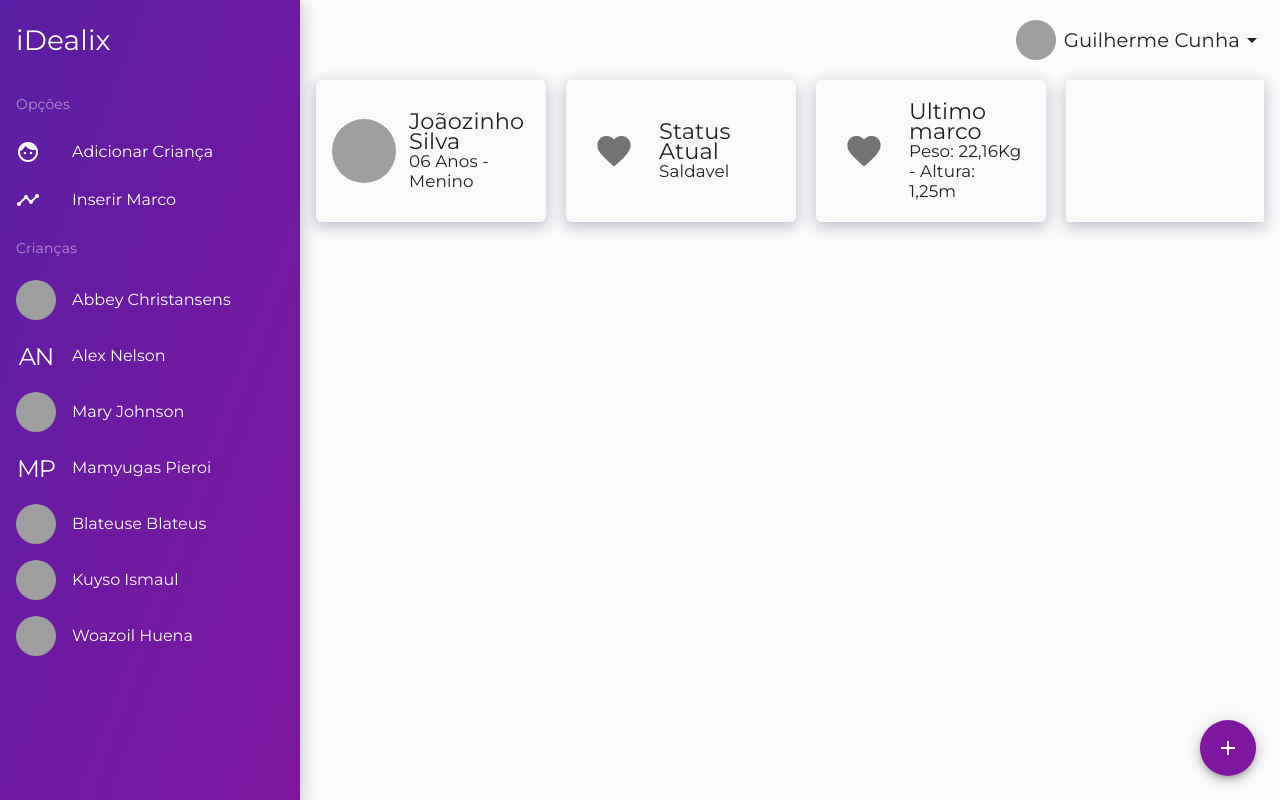
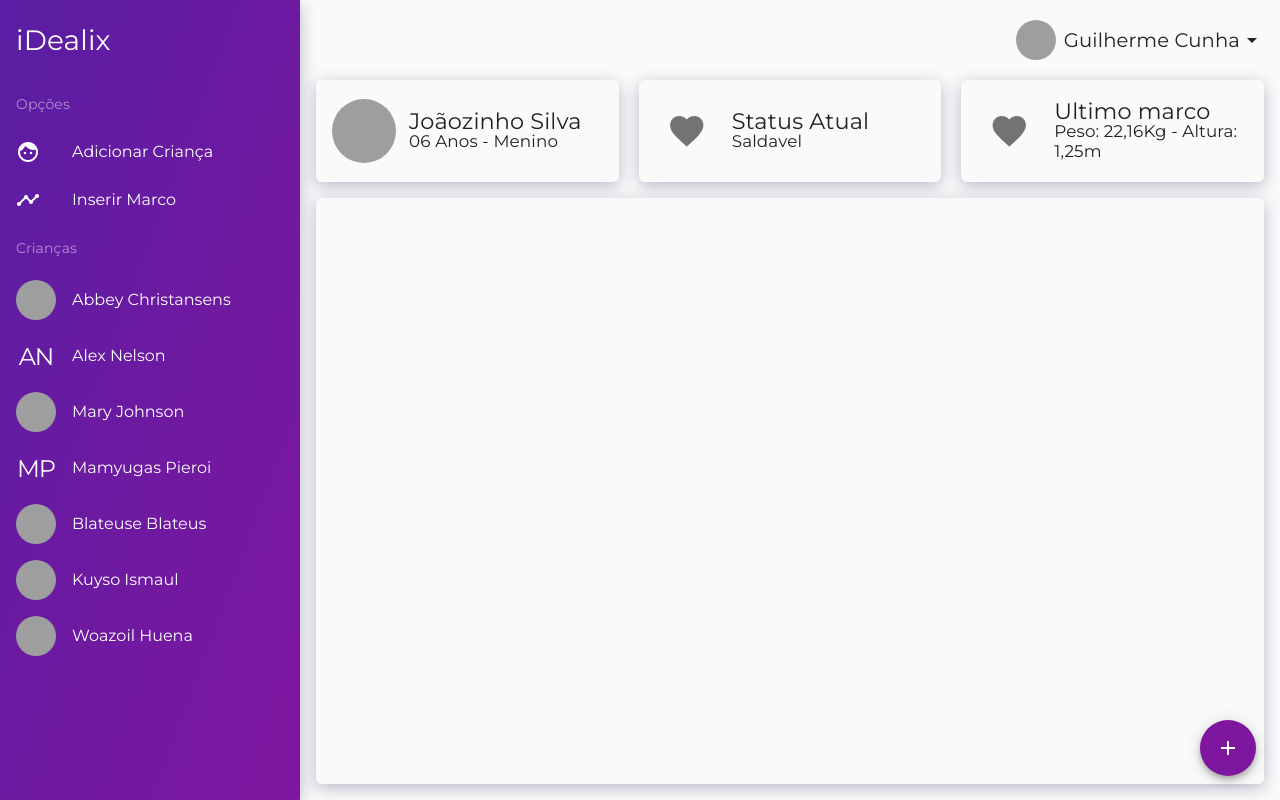
Before and after one commit to BilacDev/Idealix-Web, a Vue app: page /#/dashboard/1 in a window 1280 px wide. Built offline with nearby package versions, Linux system fonts and the light colour scheme; grey boxes are pictures that could not be loaded.

Commit message:
Cria card de graficos

```diff
--- a/src/views/partials/Dashboard.vue
+++ b/src/views/partials/Dashboard.vue
@@ -1,5 +1,6 @@
 <template>
   <div class="dashboard-view">
+    <div class="dashboard-view__top-cards">
       <md-card class="dashboard-view__details-card elevation">
         <user-avatar :name="name" :picture="picture" size="md-large" />
         <div class="dashboard-view__details-content">
@@ -21,6 +22,7 @@
           <span>Peso: 22,16Kg - Altura: 1,25m</span>
         </div>
       </md-card>
+    </div>
     <md-card class="dashboard-view__chart-card elevation">
 
     </md-card>
@@ -47,15 +49,16 @@ export default {
 <style lang="scss">
 @import '../../styles/colors.scss';
 
-.card {
-  // box-shadow: 0 0 15px 0 $--black;
-  box-shadow: 0 5px 5px -3px rgba(0,0,0,.2), 0 8px 10px 1px rgba(0,0,0,.14), 0 3px 14px 2px rgba(0,0,0,.12);
-}
 .dashboard-view {
   padding: 0px 16px 16px 16px;
   display: flex;
+  flex-direction: column;
+  flex: 1;
+  &__top-cards {
+    display: flex;
+    margin-bottom: 16px;
+  }
   &__details-card {
-    // width: 33.3%;
     flex: 1;
     display: flex;
     align-items: center;
@@ -78,9 +81,11 @@ export default {
     }
   }
   &__chart-card {
+    align-items: stretch;
+    align-self: stretch;
     display: flex;
     flex: 1;
-    width: 100%
+    border-radius: $--border-radius;
   }
 }
 </style>
```
Lines whose indentation alone changed are shown as unchanged.
